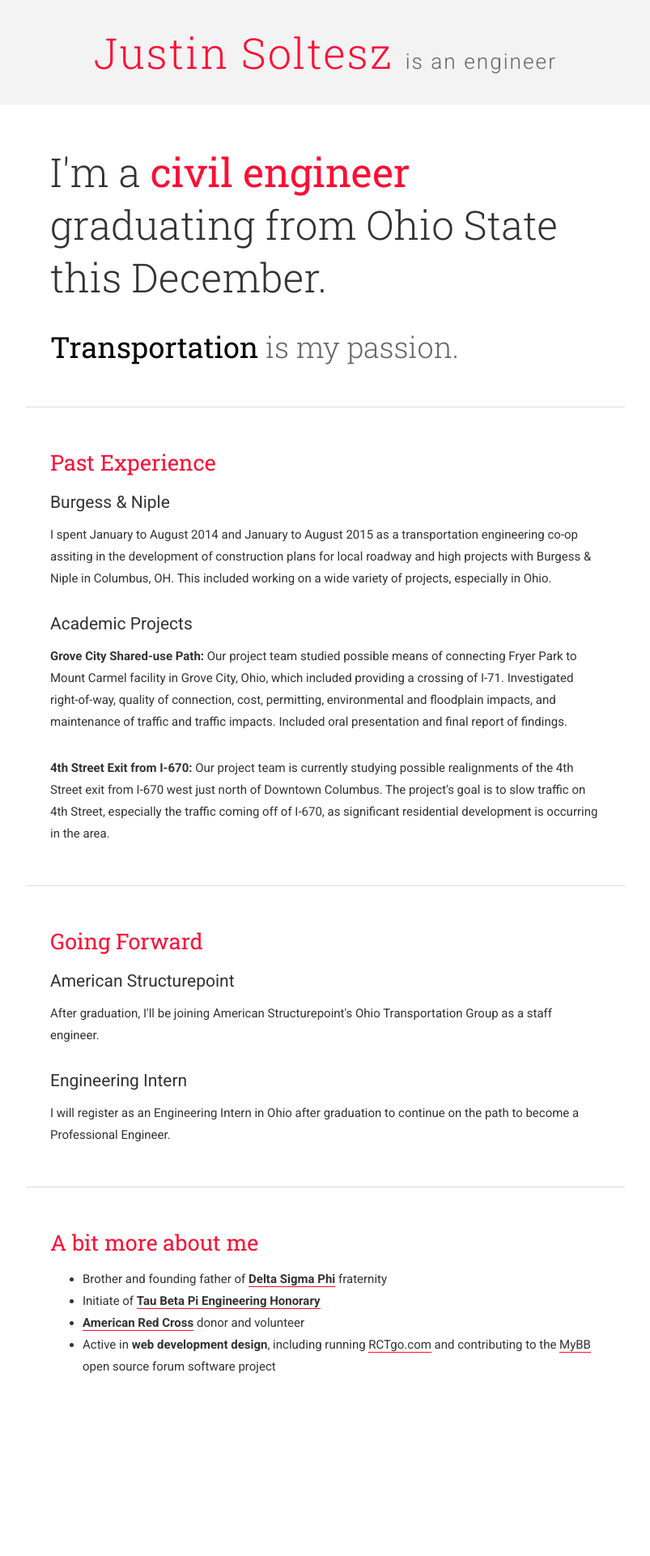
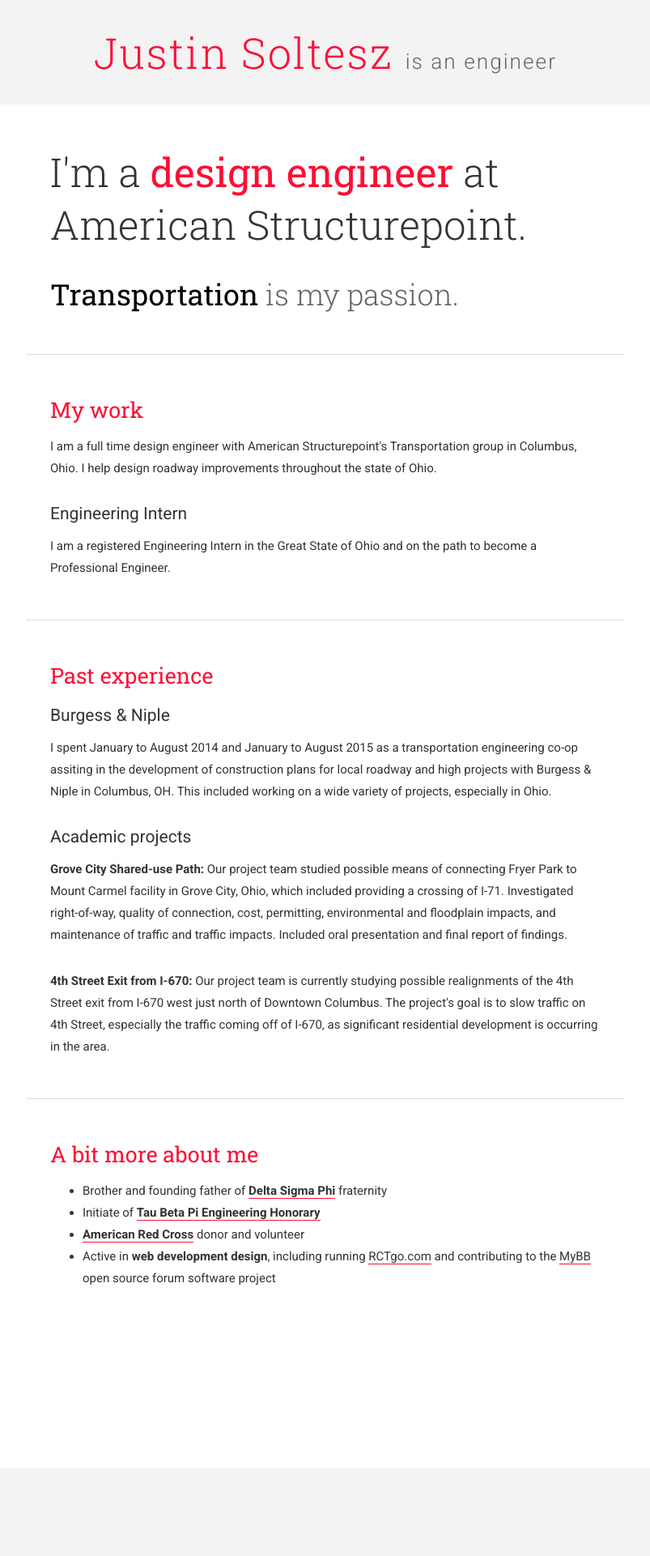
Before and after one commit to justinsoltesz/justinsoltesz.github.io, a Jekyll site: the page built from engineer.html, in a window 1280 px wide. Shown: the whole page at 81% size, without its empty margins (238-1041 px from the left). Built offline with Jekyll 4.4.1, drawn with Linux system fonts in a browser that asks for light colours; nearby versions of some CDN libraries; Markdown is read by kramdown in place of the engine named in the settings; after the commit the page ends 1812 px from its top, so only the background shows below that.

Commit message:
updating after graduation

```diff
--- a/engineer.html
+++ b/engineer.html
@@ -4,22 +4,21 @@ title: is an engineer
 ---
 
 <article id="engineering">
-	<h1>I'm a <strong>civil engineer</strong> graduating from Ohio State this December.</h1>
+	<h1>I'm a <strong>design engineer</strong> at American Structurepoint.</h1>
 	<h2><strong>Transportation</strong> is my passion.</h2>
 	<div class="experience">
-		<h3>Past Experience</h3>
+		<h3>My work</h3>
+		<p>I am a full time design engineer with American Structurepoint's Transportation group in Columbus, Ohio. I help design roadway improvements throughout the state of Ohio.</p>
+		<h4>Engineering Intern</h4>
+		<p>I am a registered Engineering Intern in the Great State of Ohio and on the path to become a Professional Engineer.</p>
+	</div>
+	<div class="experience">
+		<h3>Past experience</h3>
 		<h4>Burgess &amp; Niple</h4>
 		<p>I spent January to August 2014 and January to August 2015 as a transportation engineering co-op assiting in the development of construction plans for local roadway and high projects with Burgess &amp; Niple in Columbus, OH. This included working on a wide variety of projects, especially in Ohio.</p>
-		<h4>Academic Projects</h4>
+		<h4>Academic projects</h4>
 		<p><strong>Grove City Shared-use Path:</strong> Our project team studied possible means of connecting Fryer Park to Mount Carmel facility in Grove City, Ohio, which included providing a crossing of I-71. Investigated right-of-way, quality of connection, cost, permitting, environmental and floodplain impacts, and maintenance of traffic and traffic impacts. Included oral presentation and final report of findings.</p>
 		<p><strong>4th Street Exit from I-670:</strong> Our project team is currently studying possible realignments of the 4th Street exit from I-670 west just north of Downtown Columbus. The project's goal is to slow traffic on 4th Street, especially the traffic coming off of I-670, as significant residential development is occurring in the area.</p>
-	</div>
-	<div class="experience">
-		<h3>Going Forward</h3>
-		<h4>American Structurepoint</h4>
-		<p>After graduation, I'll be joining American Structurepoint's Ohio Transportation Group as a staff engineer.</p>
-		<h4>Engineering Intern</h4>
-		<p>I will register as an Engineering Intern in Ohio after graduation to continue on the path to become a Professional Engineer.</p>
 	</div>
 	<div class="experience">
 		<h3>A bit more about me</h3>
```
